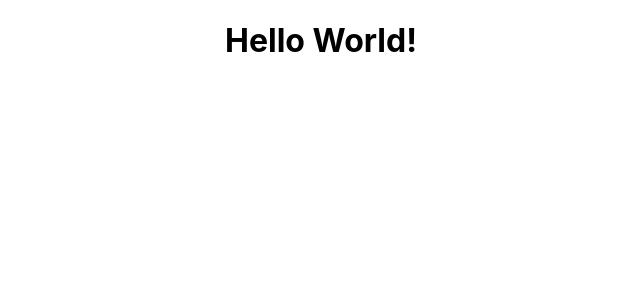
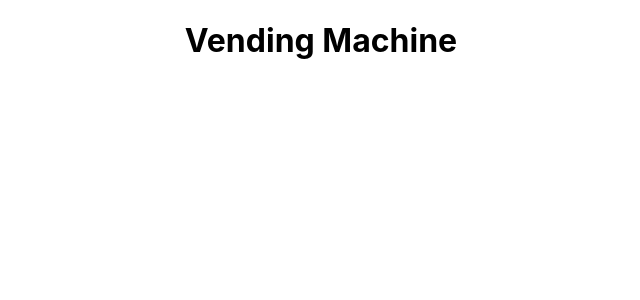
Before and after one commit to yashwanth-git/test-driven-development, a React (Create React App) app: page / in a window 1280 px wide. Shown: the top 300 px of the page, without its empty margins (319-959 px from the left). Built offline with nearby package versions, Linux system fonts and the light colour scheme.

Commit message:
adds failing test for buttonClick

```diff
--- a/src/App.tsx
+++ b/src/App.tsx
@@ -4,7 +4,7 @@ function App() {
   return (
     <div className="App">
       <header className="Header">
-        <h1>Hello World!</h1>
+        <h1>Vending Machine</h1>
       </header>
     </div>
   );
```
Also changed, not shown: 1 other file (tests, documents, lock files or other folders).
